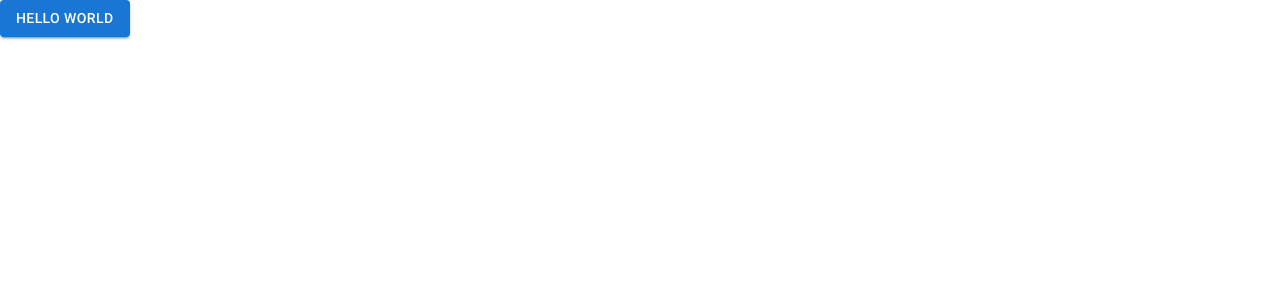
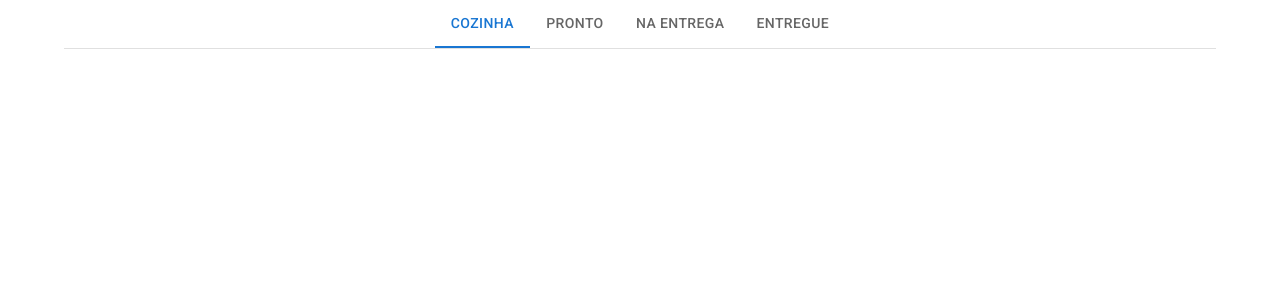
Before and after one commit to caduzindev/order-pg-web, a React (Create React App) app: page / in a window 1280 px wide. Shown: the top 300 px of the page. Built offline with nearby package versions, Linux system fonts and the light colour scheme.

Commit message:
feat: header check

```diff
--- a/src/App.js
+++ b/src/App.js
@@ -1,10 +1,11 @@
-import { Button, CssBaseline } from "@mui/material";
+import { CssBaseline } from "@mui/material";
+import { Home } from "./pages/Home";
 
 function App() {
   return (
     <>
     <CssBaseline />
-    <Button variant="contained">Hello World</Button>
+    <Home/>
     </>
   );
 }
--- /dev/null
+++ b/src/components/Header/index.jsx
@@ -0,0 +1,21 @@
+import { Box, Tab, Tabs } from "@mui/material"
+import { useState } from "react";
+
+export const Header = () => {
+  const [value, setValue] = useState(0);
+
+  const handleChange = (event, newValue) => {
+    console.log(newValue)
+    setValue(newValue);
+  };
+  return (
+  <Box sx={{ borderBottom: 1, borderColor: 'divider' }}>
+    <Tabs value={value} onChange={handleChange} centered>
+      <Tab label="Cozinha"/>
+      <Tab label="Pronto"/>
+      <Tab label="Na Entrega"/>
+      <Tab label="Entregue"/>
+    </Tabs>
+  </Box>
+  )
+}
--- /dev/null
+++ b/src/pages/Home/index.jsx
@@ -0,0 +1,10 @@
+import { Container } from "@mui/system"
+import { Header } from "../../components/Header"
+
+export const Home = () => {
+  return (
+    <Container maxWidth="lg">
+      <Header/>
+    </Container>
+  )
+}
```
